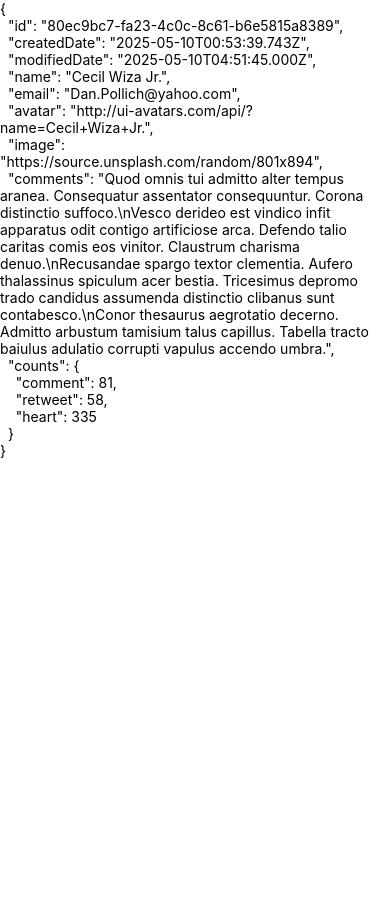
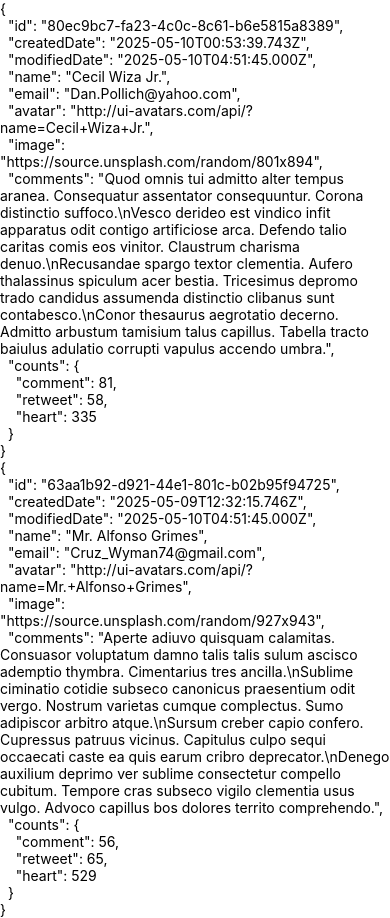
Before and after one commit to nadajinny/React_Native, a React Native app in the folder ch02_3/: screen / in a window 390 px wide. Before the commit the page ends 844 px from the top, so only its background shows below. Built offline with nearby package versions, Linux system fonts and the light colour scheme.

Commit message:
화살표 방식 컴포넌트를 활용하기

```diff
--- a/ch02_3/App.tsx
+++ b/ch02_3/App.tsx
@@ -1,9 +1,10 @@
 import React from "react";
 import { SafeAreaView, Text } from "react-native";
 import ClassComponent from "./src/screens/Classcomponent";
+import ArrowComponent from "./src/screens/ArrowComponent";
 
 export default function App() {
   return (
-    <SafeAreaView><ClassComponent/></SafeAreaView>
+    <SafeAreaView><ClassComponent/><ArrowComponent/></SafeAreaView>
   )
 }
--- /dev/null
+++ b/ch02_3/src/screens/ArrowComponent.tsx
@@ -0,0 +1,9 @@
+import React from 'react'
+import { Text } from 'react-native'
+import * as D from '../data'
+
+const person = D.createRandomPerson()
+const ArrowComponent =() => {
+    return <Text>{JSON.stringify(person, null, 2)}</Text>
+}
+export default ArrowComponent
```
